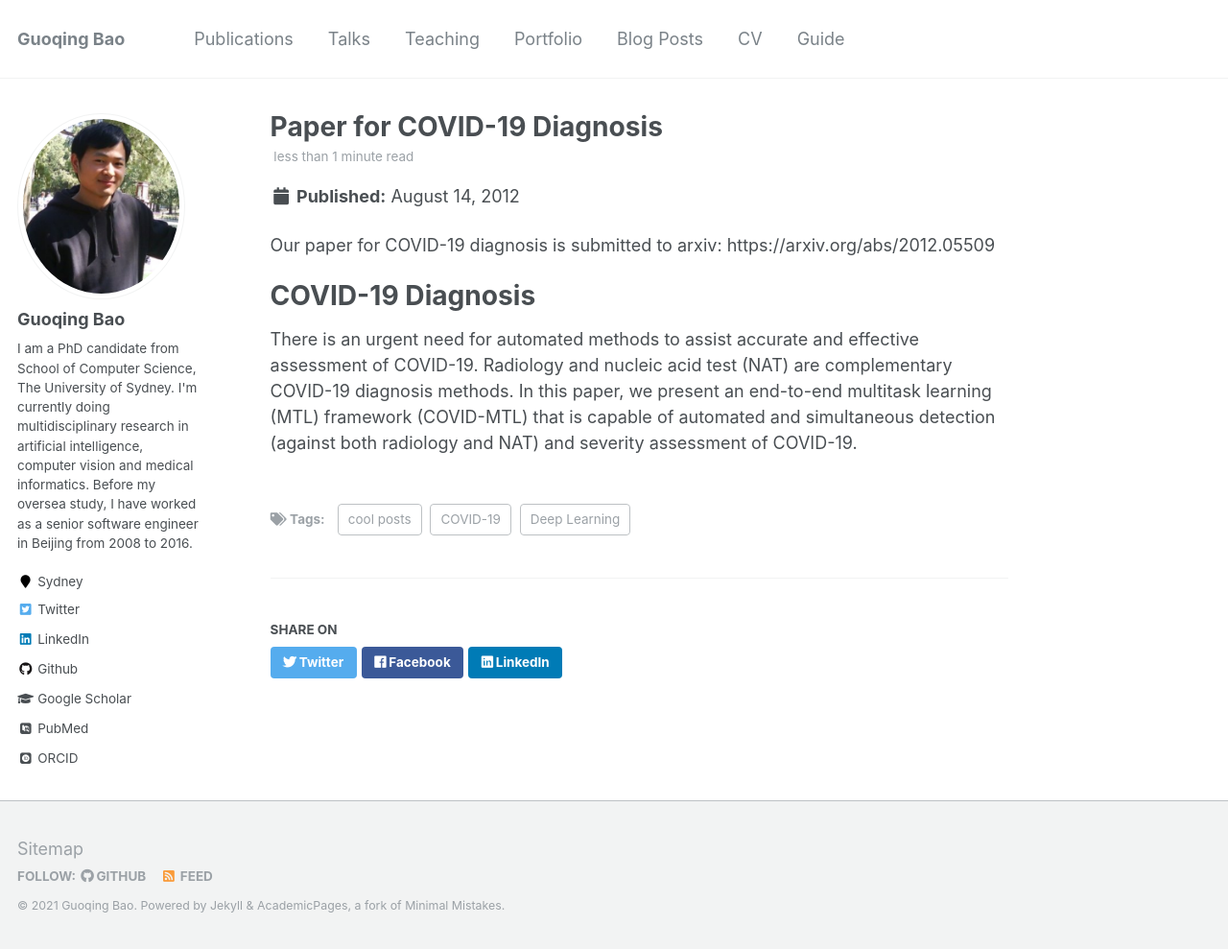
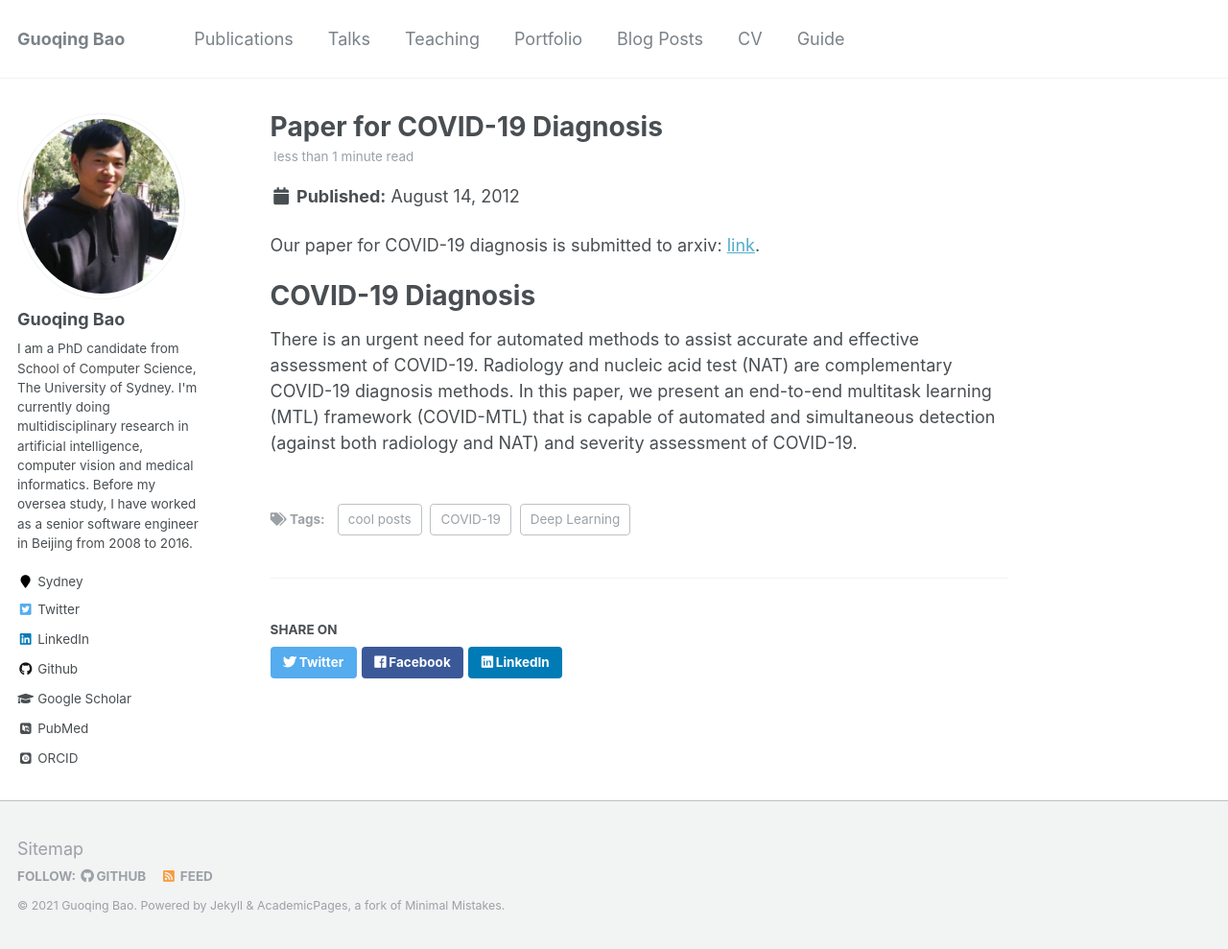
Before and after one commit to guoqingbao/guoqingbao.github.io, a Jekyll site: the page built from _posts/2020-12-30-blog-post-1.md, in a window 1280 px wide and 989 px high. Shown: the whole window at 96% size. Built offline with Jekyll 4.4.1, drawn with Linux system fonts in a browser that asks for light colours; some web fonts are replaced.

Commit message:
Personal website

```diff
--- a/_posts/2020-12-30-blog-post-1.md
+++ b/_posts/2020-12-30-blog-post-1.md
@@ -8,7 +8,7 @@ tags:
   - Deep Learning
 ---
 
-Our paper for COVID-19 diagnosis is submitted to arxiv: https://arxiv.org/abs/2012.05509
+Our paper for COVID-19 diagnosis is submitted to arxiv: [link](https://arxiv.org/abs/2012.05509).
 
 COVID-19 Diagnosis
 ======
```
Also changed, not shown: _pages/markdown.md (added, +8 -0 lines), 1 other file.
